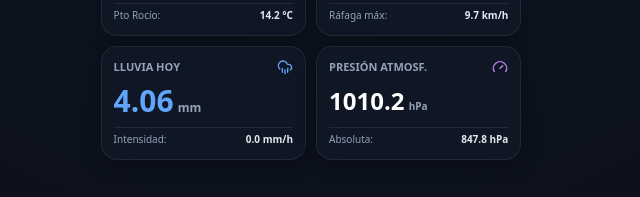
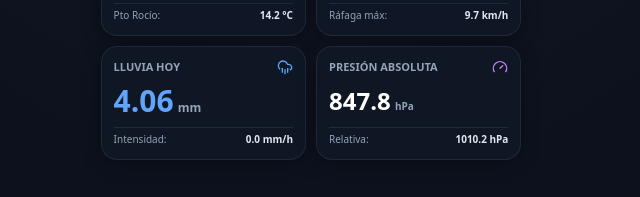
Before and after one commit to intasalta/ema_esc4752, a plain HTML site: page tiempohoy.html in a window 1280 px wide. Shown: the part 400-597 px from the top of the page, 329-969 px from the left. Drawn offline with nearby package versions, Linux system fonts and the light colour scheme.

Commit message:
Add files via upload

```diff
--- a/tiempohoy.html
+++ b/tiempohoy.html
@@ -188,7 +188,7 @@
       <!-- Presión Barométrica -->
       <div class="glass-card rounded-2xl p-3 flex flex-col justify-between">
         <div class="flex items-center justify-between">
-          <span class="text-[11px] font-semibold text-slate-400 uppercase">Presión Atmosf.</span>
+          <span class="text-[11px] font-semibold text-slate-400 uppercase">Presión Absoluta</span>
           <i data-lucide="gauge" class="w-4 h-4 text-purple-400"></i>
         </div>
         <div class="my-2">
@@ -196,8 +196,8 @@
           <span class="text-[10px] font-semibold text-slate-400">hPa</span>
         </div>
         <div class="flex justify-between text-[10px] text-slate-400 pt-1 border-t border-slate-800">
-          <span>Absoluta:</span>
-          <span id="presion-abs-val" class="font-bold text-slate-200">-- hPa</span>
+          <span>Relativa:</span>
+          <span id="presion-rel-val" class="font-bold text-slate-200">-- hPa</span>
         </div>
       </div>
 
@@ -265,12 +265,12 @@
         const pRel = act.presion_relativa !== undefined && act.presion_relativa !== null ? act.presion_relativa : (act.presion && act.presion > 900 ? act.presion : null);
         const pAbs = act.presion_absoluta !== undefined && act.presion_absoluta !== null ? act.presion_absoluta : (act.presion && act.presion < 900 ? act.presion : null);
 
-        // Número principal: Presión Relativa convencional (~1010 hPa)
-        document.getElementById('presion-val').innerText = pRel !== null ? pRel.toFixed(1) : '--';
-        // Subtexto: Presión Absoluta real en la estación (~847 hPa a 1520 msnm)
-        const elPresAbs = document.getElementById('presion-abs-val');
-        if (elPresAbs) {
-          elPresAbs.innerText = pAbs !== null ? pAbs.toFixed(1) + ' hPa' : '--';
+        // Número principal (Grande): Presión Absoluta real en la estación (~847 hPa a 1520 msnm)
+        document.getElementById('presion-val').innerText = pAbs !== null ? pAbs.toFixed(1) : '--';
+        // Subtexto (Pequeño): Presión Relativa reducida a nivel del mar (~1010 hPa)
+        const elPresRel = document.getElementById('presion-rel-val');
+        if (elPresRel) {
+          elPresRel.innerText = pRel !== null ? pRel.toFixed(1) + ' hPa' : '--';
         }
 
       } catch (e) {
```
